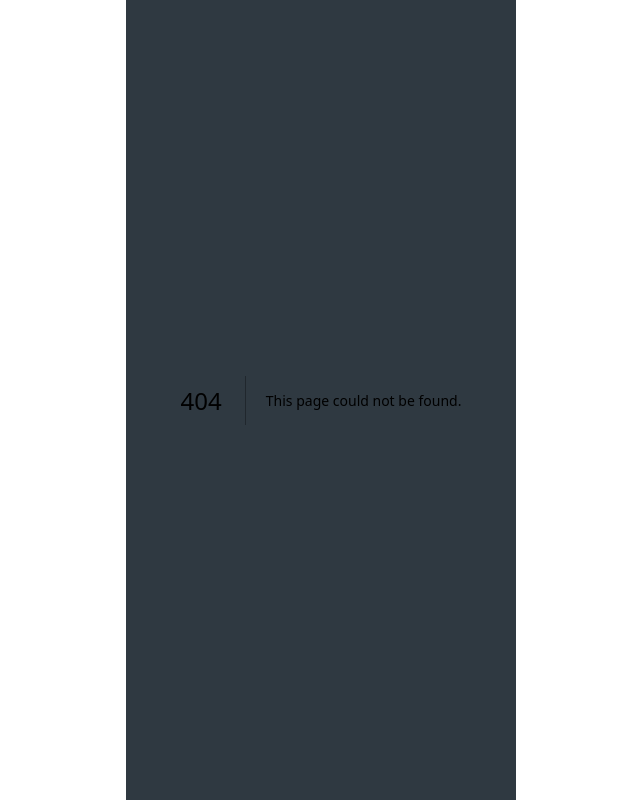
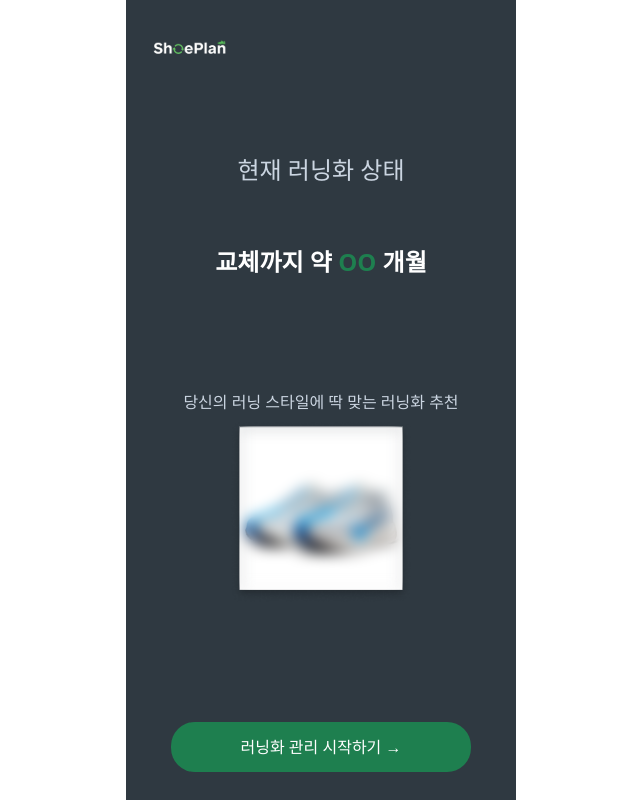
Before and after one commit to ychanwoo/ShoePlan, a Next.js app: page /steps/preview in a window 1280 px wide. Before the commit this address had no page. Shown: the whole page, without its empty margins (319-959 px from the left). Built offline with nearby package versions, Linux system fonts and the light colour scheme.

Commit message:
ui: create preview page and add example shoe image

```diff
--- /dev/null
+++ b/src/app/steps/preview/page.tsx
@@ -0,0 +1,47 @@
+import Image from "next/image";
+import LogoImg from "@/assets/logo.svg";
+import ExShoe from "@/assets/example-shoe.png";
+import MainBtn from "@/components/common/MainBtn";
+
+export default function previewPage() {
+  return (
+    <>
+      {/* 상단 로고 이미지*/}
+      <div>
+        <Image
+          src={LogoImg}
+          alt="Logo-image"
+          width={100}
+          height={100}
+          className="ml-3"
+        />
+      </div>
+
+      <div className="text-center relative top-15">
+        <p className="text-[#CBD5E1] text-2xl">현재 러닝화 상태</p>
+      </div>
+
+      <div className="relative top-30">
+        <p className="text-white text-2xl font-semibold text-center">
+          교체까지 약 <span className="text-[#1E7F4F]">OO</span> 개월
+        </p>
+      </div>
+
+      <div>
+        <p className="text-[#CBD5E1] text-center relative top-58">
+          당신의 러닝 스타일에 딱 맞는 러닝화 추천
+        </p>
+        <div className="relative overflow-hidden w-45 h-45 mx-auto top-60">
+          <Image src={ExShoe} alt="shoe-image" fill className="object-cover" />
+          {/* Image blur */}
+          <div className="absolute inset-x-2 top-1 bottom-3 overflow-hidden backdrop-blur-[7px]" />
+        </div>
+      </div>
+
+      {/* Login CTA */}
+      <MainBtn href="/login" className="mx-auto relative top-90">
+        러닝화 관리 시작하기 →
+      </MainBtn>
+    </>
+  );
+}
```
Also changed, not shown: src/assets/example-shoe.png (added).
